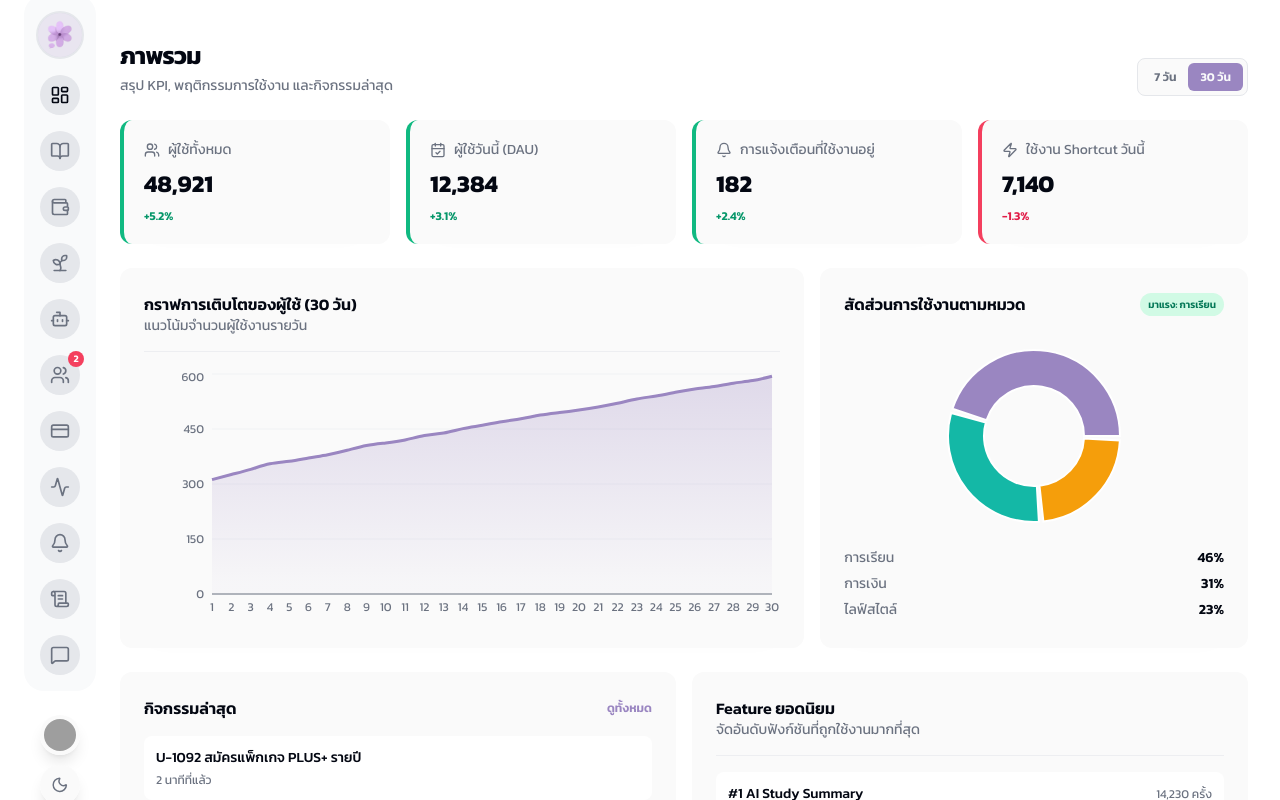
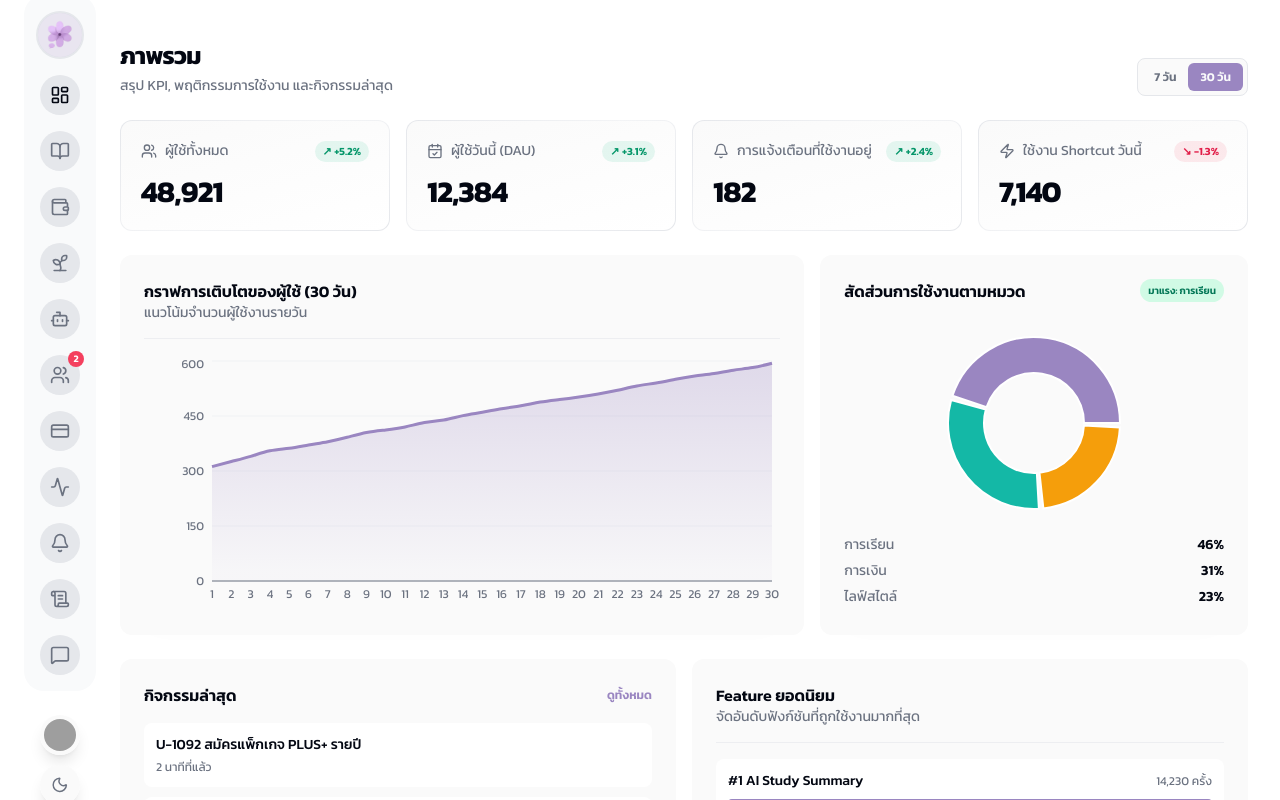
Before and after one commit to Testdeploy-01/Admin-Lilac, a React (Vite) app: page /overview in a window 1280 px wide. Shown: the top 800 px of the page. Built offline with nearby package versions, Linux system fonts and the light colour scheme; grey boxes are pictures that could not be loaded.

Commit message:
feat: gradient KPI cards with dark mode glow effect

```diff
--- a/src/app/pages/ai-manager-page.tsx
+++ b/src/app/pages/ai-manager-page.tsx
@@ -60,13 +60,15 @@ export function AiManagerPage() {
         {periodData.kpis.map((kpi, index) => {
           const Icon = kpiIcons[index % kpiIcons.length];
           return (
-            <article key={kpi.label} className="rounded-xl bg-card p-5 shadow-card">
-              <div className="flex items-center gap-2">
-                <Icon className="h-4 w-4 text-muted-foreground" />
-                <p className="text-sm text-muted-foreground">{kpi.label}</p>
+            <article key={kpi.label} className="kpi-card">
+              <div className="kpi-card-inner">
+                <div className="flex items-center gap-2">
+                  <Icon className="h-4 w-4 text-muted-foreground" />
+                  <p className="text-sm text-muted-foreground">{kpi.label}</p>
+                </div>
+                <p className="mt-3 text-3xl font-bold tracking-tight">{kpi.value}</p>
+                <p className="mt-2 text-xs text-muted-foreground">{kpi.note}</p>
               </div>
-              <p className="mt-2 text-2xl font-bold">{kpi.value}</p>
-              <p className="mt-2 text-xs text-muted-foreground">{kpi.note}</p>
             </article>
           );
         })}
--- a/src/app/pages/finance-page.tsx
+++ b/src/app/pages/finance-page.tsx
@@ -20,13 +20,15 @@ export function FinancePage() {
         {financeKpis.map((item, index) => {
           const Icon = kpiIcons[index % kpiIcons.length];
           return (
-            <article key={item.label} className="rounded-xl bg-card p-5 shadow-card">
-              <div className="flex items-center gap-2">
-                <Icon className="h-4 w-4 text-muted-foreground" />
-                <p className="text-sm text-muted-foreground">{item.label}</p>
+            <article key={item.label} className="kpi-card">
+              <div className="kpi-card-inner">
+                <div className="flex items-center gap-2">
+                  <Icon className="h-4 w-4 text-muted-foreground" />
+                  <p className="text-sm text-muted-foreground">{item.label}</p>
+                </div>
+                <p className="mt-3 text-3xl font-bold tracking-tight">{item.value}</p>
+                <p className="mt-2 text-xs text-muted-foreground">{item.note}</p>
               </div>
-              <p className="mt-2 text-2xl font-bold">{item.value}</p>
-              <p className="mt-2 text-xs text-muted-foreground">{item.note}</p>
             </article>
           );
         })}
--- a/src/app/pages/lifestyle-page.tsx
+++ b/src/app/pages/lifestyle-page.tsx
@@ -24,13 +24,15 @@ export function LifestylePage() {
         {lifestyleKpis.map((item, index) => {
           const Icon = kpiIcons[index % kpiIcons.length];
           return (
-            <article key={item.label} className="rounded-xl bg-card p-5 shadow-card">
-              <div className="flex items-center gap-2">
-                <Icon className="h-4 w-4 text-muted-foreground" />
-                <p className="text-sm text-muted-foreground">{item.label}</p>
+            <article key={item.label} className="kpi-card">
+              <div className="kpi-card-inner">
+                <div className="flex items-center gap-2">
+                  <Icon className="h-4 w-4 text-muted-foreground" />
+                  <p className="text-sm text-muted-foreground">{item.label}</p>
+                </div>
+                <p className="mt-3 text-3xl font-bold tracking-tight">{item.value}</p>
+                <p className="mt-2 text-xs text-muted-foreground">{item.note}</p>
               </div>
-              <p className="mt-2 text-2xl font-bold">{item.value}</p>
-              <p className="mt-2 text-xs text-muted-foreground">{item.note}</p>
             </article>
           );
         })}
--- a/src/app/pages/overview-page.tsx
+++ b/src/app/pages/overview-page.tsx
@@ -61,26 +61,26 @@ export function OverviewPage() {
         {overviewKpis.map((item, index) => {
           const Icon = kpiIcons[index % kpiIcons.length];
           return (
-            <article
-              key={item.label}
-              className={`rounded-xl bg-card p-5 shadow-card transition hover:-translate-y-0.5 border-l-4 ${item.trend === "up" ? "border-l-emerald-500" : item.trend === "down" ? "border-l-rose-500" : "border-l-border"
-                }`}
-            >
+            <article key={item.label} className="kpi-card">
+              <div className="kpi-card-inner">
+                <div className="flex items-center justify-between">
                   <div className="flex items-center gap-2">
                     <Icon className="h-4 w-4 text-muted-foreground" />
                     <p className="text-sm text-muted-foreground">{item.label}</p>
                   </div>
-              <p className="mt-2 text-2xl font-bold text-foreground">{item.value}</p>
-              <p
-                className={`mt-2 text-xs font-semibold ${item.trend === "up"
-                  ? "text-emerald-600 dark:text-emerald-300"
+                  <span
+                    className={`inline-flex items-center gap-1 rounded-full px-2 py-0.5 text-[11px] font-semibold ${item.trend === "up"
+                        ? "bg-emerald-500/10 text-emerald-600 dark:text-emerald-400"
                         : item.trend === "down"
-                    ? "text-rose-600 dark:text-rose-300"
-                    : "text-muted-foreground"
+                          ? "bg-rose-500/10 text-rose-600 dark:text-rose-400"
+                          : "bg-muted text-muted-foreground"
                       }`}
                   >
-                {item.delta}
-              </p>
+                    {item.trend === "up" ? "↗" : item.trend === "down" ? "↘" : "→"} {item.delta}
+                  </span>
+                </div>
+                <p className="mt-3 text-3xl font-bold tracking-tight text-foreground">{item.value}</p>
+              </div>
             </article>
           );
         })}
--- a/src/app/pages/study-config-page.tsx
+++ b/src/app/pages/study-config-page.tsx
@@ -31,13 +31,15 @@ export function StudyConfigPage() {
         {studyKpis.map((item, index) => {
           const Icon = kpiIcons[index % kpiIcons.length];
           return (
-            <article key={item.label} className="rounded-xl bg-card p-5 shadow-card">
-              <div className="flex items-center gap-2">
-                <Icon className="h-4 w-4 text-muted-foreground" />
-                <p className="text-sm text-muted-foreground">{item.label}</p>
+            <article key={item.label} className="kpi-card">
+              <div className="kpi-card-inner">
+                <div className="flex items-center gap-2">
+                  <Icon className="h-4 w-4 text-muted-foreground" />
+                  <p className="text-sm text-muted-foreground">{item.label}</p>
+                </div>
+                <p className="mt-3 text-3xl font-bold tracking-tight">{item.value}</p>
+                <p className="mt-2 text-xs text-muted-foreground">{item.note}</p>
               </div>
-              <p className="mt-2 text-2xl font-bold">{item.value}</p>
-              <p className="mt-2 text-xs text-muted-foreground">{item.note}</p>
             </article>
           );
         })}
--- a/src/app/pages/subscriptions-page.tsx
+++ b/src/app/pages/subscriptions-page.tsx
@@ -60,13 +60,15 @@ export function SubscriptionsPage() {
           {subscriptionOverviewKpis.map((item, index) => {
             const Icon = kpiIcons[index % kpiIcons.length];
             return (
-              <article key={item.label} className="rounded-xl bg-card p-5 shadow-card">
+              <article key={item.label} className="kpi-card">
+                <div className="kpi-card-inner">
                   <div className="flex items-center gap-2">
                     <Icon className="h-4 w-4 text-muted-foreground" />
                     <p className="text-sm text-muted-foreground">{item.label}</p>
                   </div>
-                <p className="mt-2 text-2xl font-bold">{item.value}</p>
+                  <p className="mt-3 text-3xl font-bold tracking-tight">{item.value}</p>
                   <p className="mt-2 text-xs text-muted-foreground">{item.note}</p>
+                </div>
               </article>
             );
           })}
--- a/src/index.css
+++ b/src/index.css
@@ -40,8 +40,58 @@
   }
 }
 
+/* ─── Gradient KPI Card ─── */
+@layer components {
+  .kpi-card {
+    position: relative;
+    border-radius: 0.75rem;
+    padding: 1px;
+    background: linear-gradient(145deg,
+        hsl(var(--border)) 0%,
+        hsl(var(--muted)) 50%,
+        hsl(var(--border)) 100%);
+    transition: transform 0.2s, box-shadow 0.2s;
+  }
+
+  .kpi-card:hover {
+    transform: translateY(-2px);
+    box-shadow: 0 8px 30px -12px hsl(var(--primary) / 0.25);
+  }
+
+  .kpi-card-inner {
+    border-radius: calc(0.75rem - 1px);
+    padding: 1.25rem;
+    background: linear-gradient(165deg,
+        hsl(var(--card)) 0%,
+        hsl(var(--background)) 100%);
+    height: 100%;
+  }
+
+  .dark .kpi-card {
+    background: linear-gradient(145deg,
+        hsl(0 0% 20%) 0%,
+        hsl(0 0% 12%) 40%,
+        hsl(var(--primary) / 0.15) 100%);
+  }
+
+  .dark .kpi-card:hover {
+    box-shadow: 0 8px 30px -12px hsl(var(--primary) / 0.35);
+    background: linear-gradient(145deg,
+        hsl(0 0% 24%) 0%,
+        hsl(0 0% 14%) 40%,
+        hsl(var(--primary) / 0.25) 100%);
+  }
+
+  .dark .kpi-card-inner {
+    background: linear-gradient(165deg,
+        hsl(0 0% 8%) 0%,
+        hsl(0 0% 5%) 100%);
+  }
+}
+
 /* ─── Data Table UX ─── */
 @layer components {
+
   /* Zebra-striped rows */
   table tbody tr:nth-child(even) {
     @apply bg-muted/30;
@@ -51,6 +101,7 @@
   table tbody tr {
     @apply transition-colors duration-150;
   }
+
   table tbody tr:hover {
     @apply bg-accent/60;
   }
@@ -59,6 +110,7 @@
   table thead {
     @apply sticky top-0 z-10 bg-card;
   }
+
   table thead th {
     @apply pb-3 pt-1 text-xs font-semibold uppercase tracking-wider;
   }
@@ -67,6 +119,7 @@
   .section-divider {
     @apply relative pb-4;
   }
+
   .section-divider::after {
     content: "";
     @apply absolute bottom-0 left-0 h-px w-full bg-border/60;
```
Lines whose indentation alone changed are shown as unchanged.
